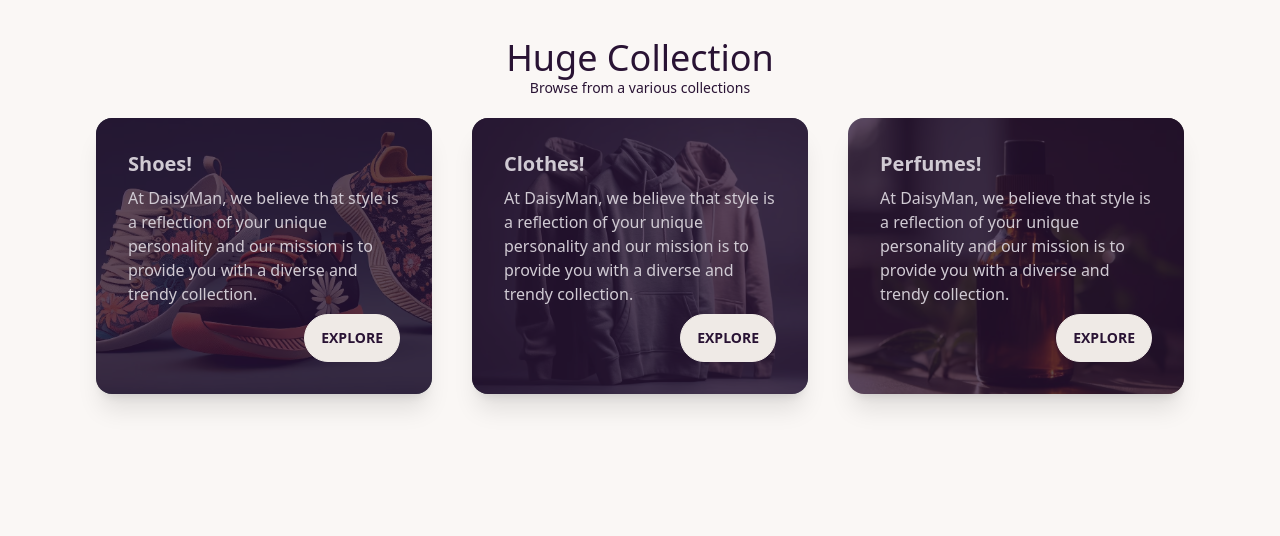
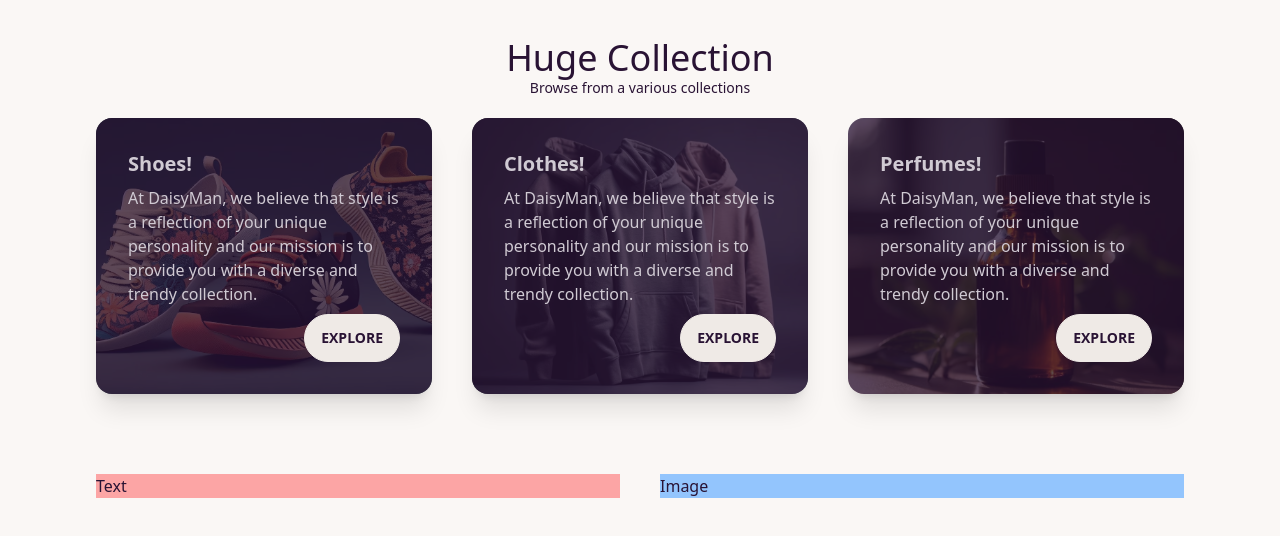
Before and after one commit to maywork/Daisy-man, a plain HTML site: page index.html in a window 1280 px wide. Shown: the part 822-1358 px from the top of the page. Before the commit the page ends 1276 px from the top, so only its background shows below. Drawn offline with nearby package versions, Linux system fonts and the light colour scheme.

Commit message:
add feature section layout

```diff
--- a/index.html
+++ b/index.html
@@ -80,9 +80,9 @@
           <div class="max-w-md">
             <h1 class="mb-5 text-5xl font-bold">Welcome To DaisyMan</h1>
             <p class="mb-5">Your one-stop destination for all your fashion needs. At
-                DaisyMan, we believe that style is a reflection of your unique
-                personality and our mission is to provide you with a diverse and
-                trendy collection.</p>
+              DaisyMan, we believe that style is a reflection of your unique
+              personality and our mission is to provide you with a diverse and
+              trendy collection.</p>
             <button class="btn">Shop Now</button>
           </div>
         </div>
@@ -142,6 +142,13 @@
         </div>
       </div>
     </section>
+    <!-- featured section -->
+    <section class="max-w-screen-xl mx-auto px-8 md:px-16 lg:px-24 py-5 my-10">
+      <div class="flex flex-col md:flex-row gap-10">
+        <div class="bg-red-300 flex-1">Text</div>
+        <div class="bg-blue-300 flex-1">Image</div>
+      </div>
+    </section>
   </main>
 </body>
 
```
